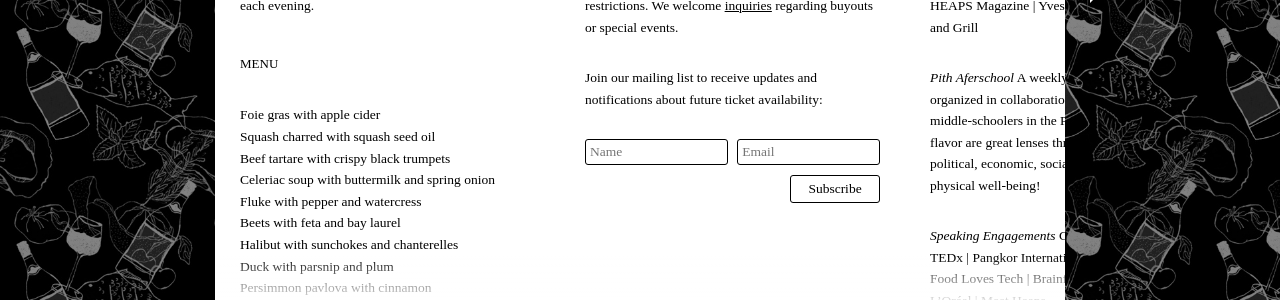
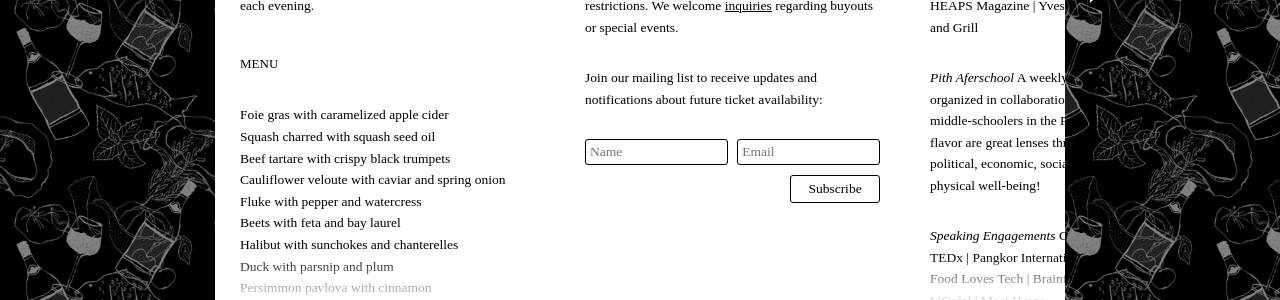
Before and after one commit to zoe-pith/pith-site, a Jekyll site: the page built from index.md, in a window 1280 px wide. Shown: the part 467-767 px from the top of the page. Built offline with Jekyll 4.4.1, drawn with Linux system fonts in a browser that asks for light colours; some web fonts are replaced.

Commit message:
Update about.md

```diff
--- a/sections/about.md
+++ b/sections/about.md
@@ -2,10 +2,10 @@
 
 Pith is an eclectic pursuit of social and artful dining experiences. Our communal supper club is held in a beautiful townhouse in Brooklyn for just ten guests each evening.
 # menu
-Foie gras with apple cider
+Foie gras with caramelized apple cider
 Squash charred with squash seed oil
 Beef tartare with crispy black trumpets
-Celeriac soup with buttermilk and spring onion
+Cauliflower veloute with caviar and spring onion
 Fluke with pepper and watercress
 Beets with feta and bay laurel
 Halibut with sunchokes and chanterelles
```
